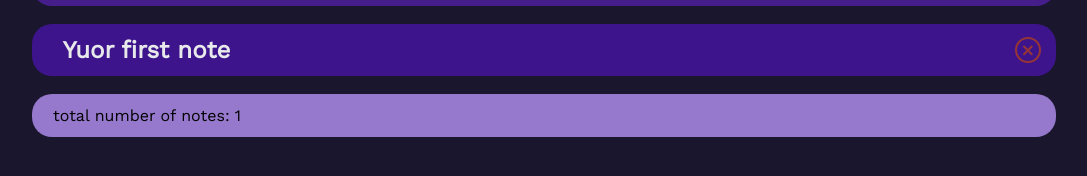
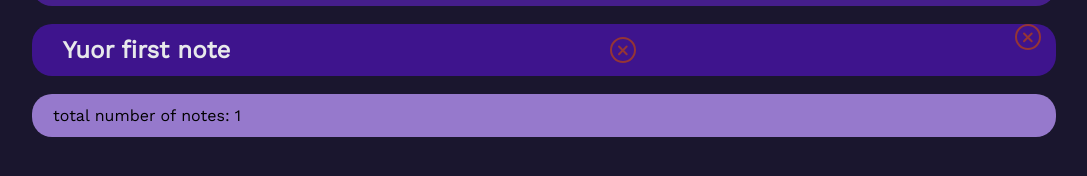
Before and after one commit to markToolis/vue-first-test, a plain HTML site: page index.html in a window 1280 px wide. Shown: the part 138-314 px from the top of the page, without its empty margins (96-1183 px from the left). Drawn offline with nearby package versions, Linux system fonts and the light colour scheme.

Commit message:
SAasSAsASasAS

```diff
--- a/index.html
+++ b/index.html
@@ -14,7 +14,8 @@
 		<div class="note-input-field">
 			<h1 class="note-input-field__title">{{ title }}</h1>
 			<div class="note-input-field__box">
-				<input type="text" class="note-input-field__input" v-model="inputValue" @keypress.enter="addNewNote" :placeholder="placeholder">
+				<input type="text" class="note-input-field__input" v-model="inputValue" @keypress.enter="addNewNote"
+					:placeholder="placeholder">
 				<button class="add-btn" v-on:click="addNewNote">Add new note</button>
 			</div>
 		</div>
@@ -23,6 +24,18 @@
 				<li class="note-list__item" v-for="myNote in notes">
 					<h2 class="note-list__item__title">{{myNote}}</h2>
 					<img src="img/img.svg" alt="" @click="deleteNote">
+					<div class="BOX">
+						<svg width="26" height="26" viewBox="0 0 26 26" fill="none" xmlns="http://www.w3.org/2000/svg">
+							<path
+								d="M13 25C19.6274 25 25 19.6274 25 13C25 6.37258 19.6274 1 13 1C6.37258 1 1 6.37258 1 13C1 19.6274 6.37258 25 13 25Z"
+								stroke="#953535" stroke-width="2" stroke-miterlimit="10" stroke-linecap="round" />
+							<path d="M9 9.5L16.7 17.3" stroke="#953535" stroke-width="2" stroke-miterlimit="10"
+								stroke-linecap="round" />
+							<path d="M16.7 9.5L9 17.3" stroke="#953535" stroke-width="2" stroke-miterlimit="10"
+								stroke-linecap="round" />
+						</svg>
+
+					</div>
 				</li>
 				<li class="note-list__item note-list__item--total-number">
 					<p>
@@ -30,7 +43,9 @@
 					</p>
 				</li>
 			</ul>
-			<div class="notification-that-there-are-no-notes" v-else><h2 class="notification-that-there-are-no-notes__sub-title">You don't have any notes yet !</h2></div>
+			<div class="notification-that-there-are-no-notes" v-else>
+				<h2 class="notification-that-there-are-no-notes__sub-title">You don't have any notes yet !</h2>
+			</div>
 		</div>
 	</div>
 	<script src="https://unpkg.com/vue@next"></script>
--- a/style.css
+++ b/style.css
@@ -95,7 +95,7 @@ body {
 	padding-left: 3%;
 }
 
-.note-list__item img {
+.note-list__item .BOX {
 	padding-right: 15px;
 }
 
```
